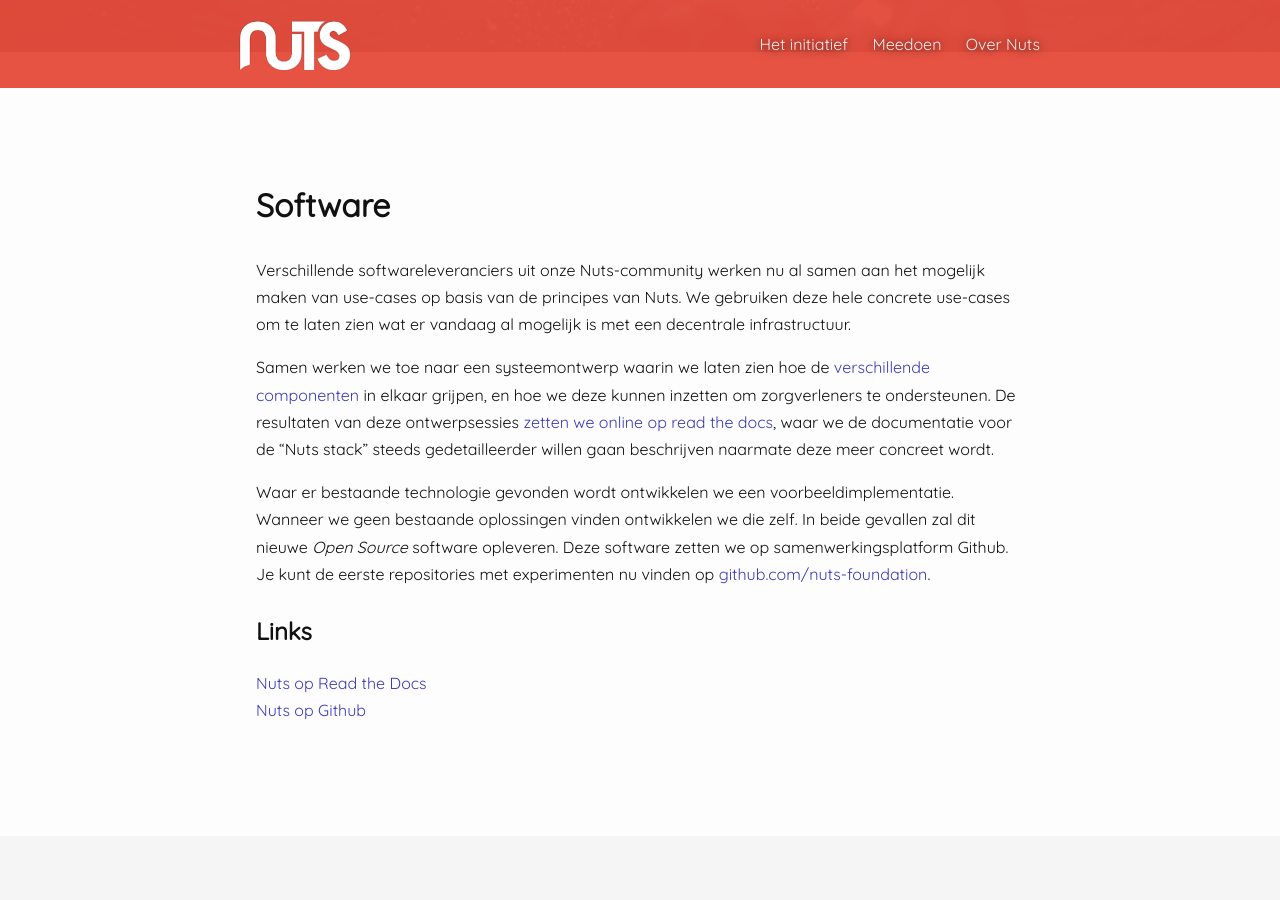
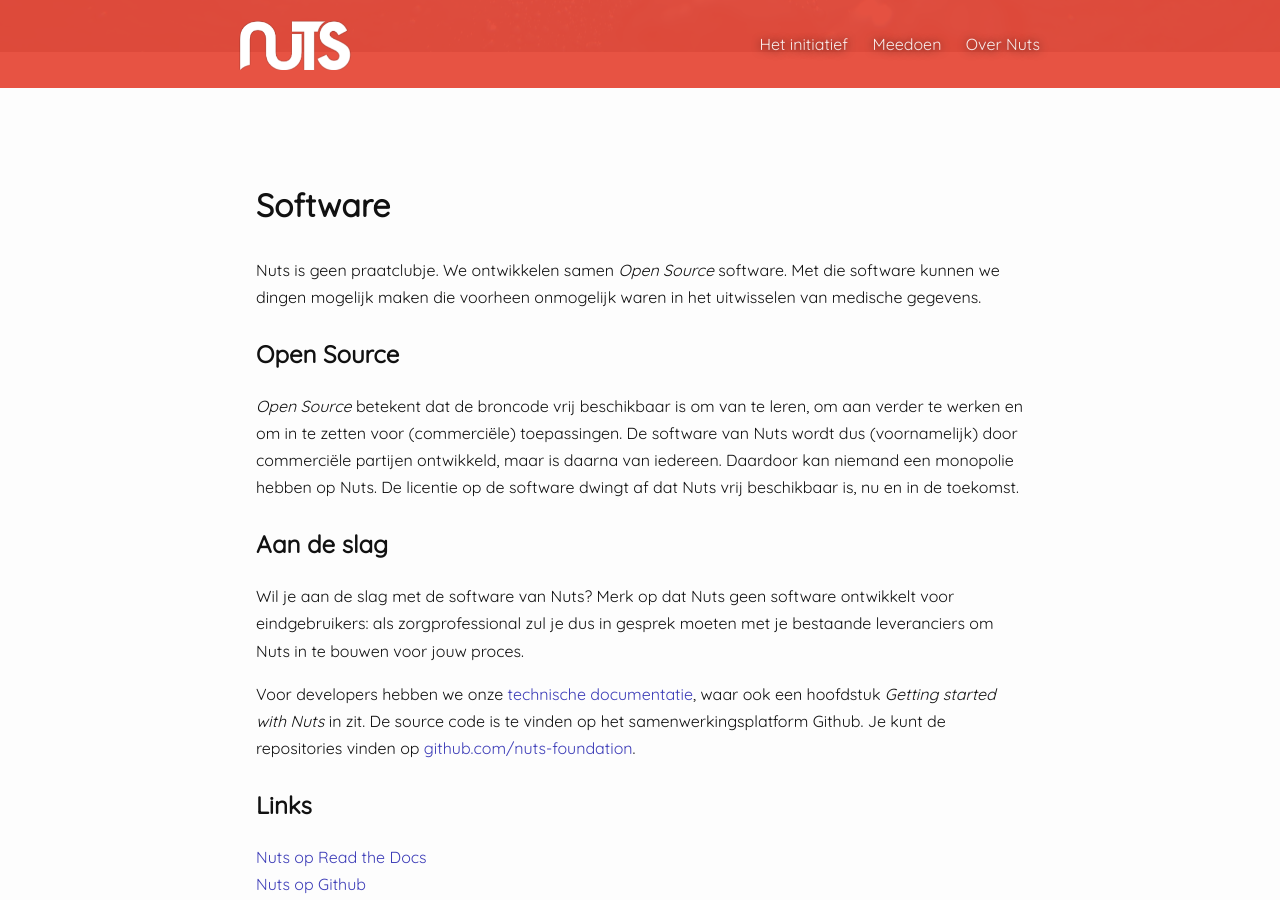
Before and after one commit to nuts-foundation/nuts-webpresence, a Jekyll site: the page built from software.md, in a window 1280 px wide and 900 px high, scrolled down 308 px. Built offline with Jekyll 4.4.1, drawn with Linux system fonts in a browser that asks for light colours.

Commit message:
Rewrite software page

```diff
--- a/software.md
+++ b/software.md
@@ -7,11 +7,17 @@
 
 # Software
 
-Verschillende softwareleveranciers uit onze Nuts-community werken nu al samen aan het mogelijk maken van use-cases op basis van de principes van Nuts. We gebruiken deze hele concrete use-cases om te laten zien wat er vandaag al mogelijk is met een decentrale infrastructuur.
+Nuts is geen praatclubje. We ontwikkelen samen <em>Open Source</em> software. Met die software kunnen we dingen mogelijk maken die voorheen onmogelijk waren in het uitwisselen van medische gegevens.
 
-Samen werken we toe naar een systeemontwerp waarin we laten zien hoe de [verschillende componenten](/componenten) in elkaar grijpen, en hoe we deze kunnen inzetten om zorgverleners te ondersteunen. De resultaten van deze ontwerpsessies [zetten we online op read the docs](https://nuts-documentation.readthedocs.io), waar we de documentatie voor de "Nuts stack" steeds gedetailleerder willen gaan beschrijven naarmate deze meer concreet wordt.
+## Open Source
 
-Waar er bestaande technologie gevonden wordt ontwikkelen we een voorbeeldimplementatie. Wanneer we geen bestaande oplossingen vinden ontwikkelen we die zelf. In beide gevallen zal dit nieuwe <em>Open Source</em> software opleveren. Deze software zetten we op samenwerkingsplatform Github. Je kunt de eerste repositories met experimenten nu vinden op [github.com/nuts-foundation](https://www.github.com/nuts-foundation).
+<em>Open Source</em> betekent dat de broncode vrij beschikbaar is om van te leren, om aan verder te werken en om in te zetten voor (commerciële) toepassingen. De software van Nuts wordt dus (voornamelijk) door commerciële partijen ontwikkeld, maar is daarna van iedereen. Daardoor kan niemand een monopolie hebben op Nuts. De licentie op de software dwingt af dat Nuts vrij beschikbaar is, nu en in de toekomst.
+
+## Aan de slag
+
+Wil je aan de slag met de software van Nuts? Merk op dat Nuts geen software ontwikkelt voor eindgebruikers: als zorgprofessional zul je dus in gesprek moeten met je bestaande leveranciers om Nuts in te bouwen voor jouw proces.
+
+Voor developers hebben we onze [technische documentatie](/documentatie), waar ook een hoofdstuk <em>Getting started with Nuts</em> in zit. De source code is te vinden op het samenwerkingsplatform Github. Je kunt de repositories vinden op [github.com/nuts-foundation](https://www.github.com/nuts-foundation).
 
 ## Links
 
```
